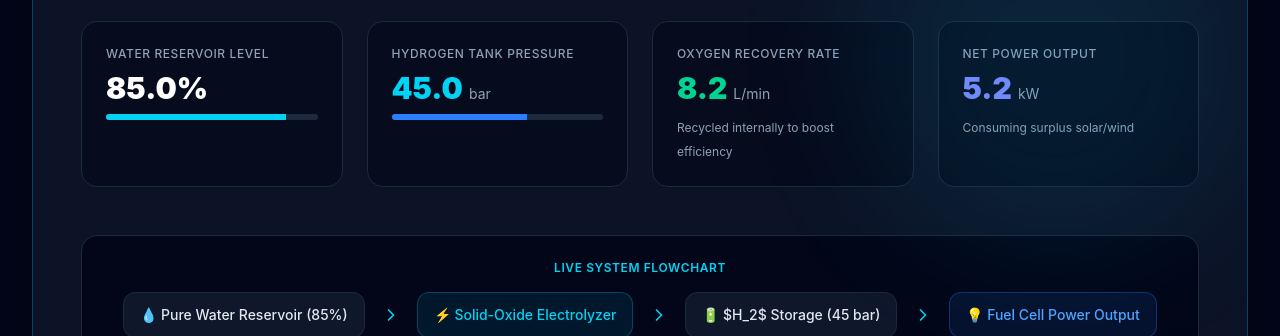
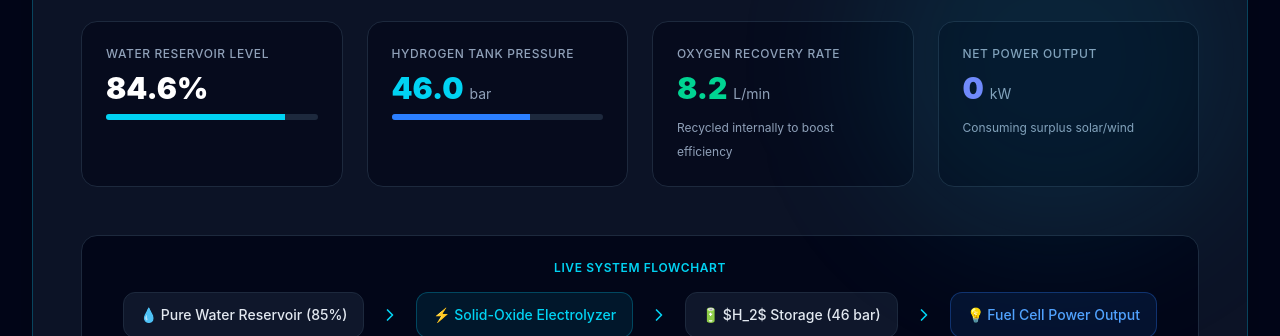
Before and after one commit to sstewart78/hydrocell-energy, a Next.js app: page / in a window 1280 px wide. Both pictures are taken after a click on the button "Launch Interactive Cycle". Shown: the part 464-800 px from the top of the page. Built offline with nearby package versions, Linux system fonts and the light colour scheme.

Commit message:
feat: update simulator metrics in real time

```diff
--- a/app/ui/simulator.tsx
+++ b/app/ui/simulator.tsx
@@ -1,4 +1,8 @@
-import {type Dispatch, type SetStateAction } from "react";
+import {
+  type Dispatch,
+  type SetStateAction,
+  useEffect,
+} from "react";
 import { ChevronRight } from 'lucide-react';
 
 export type Simulation = {
@@ -27,6 +31,24 @@ export type SimulatorProps = {
 };
 
 export default function Simulator({simulationState, setSimulationState}: SimulatorProps) {
+
+  // Interactive simulation loop
+  useEffect(() => {
+    let interval: ReturnType<typeof setInterval> | undefined;
+    if (simulationState.isOperating) {
+      interval = setInterval(() => {
+        setSimulationState(prev => ({
+          ...prev,
+          waterLevel: prev.mode === 'storage' ? Math.max(20, prev.waterLevel - 0.2) : Math.min(95, prev.waterLevel + 0.3),
+          hydrogenPressure: prev.mode === 'storage' ? Math.min(70, prev.hydrogenPressure + 0.5) : Math.max(15, prev.hydrogenPressure - 0.7),
+          powerOutput: prev.mode === 'storage' ? 0 : +(3.5 + Math.random() * 3).toFixed(1)
+        }));
+      }, 1000);
+    }
+    return () => {
+      if (interval !== undefined) clearInterval(interval);
+    }
+  }, [setSimulationState, simulationState.isOperating, simulationState.mode]);
 
   const toggleMode = () => {
     setSimulationState(prev => ({
```
